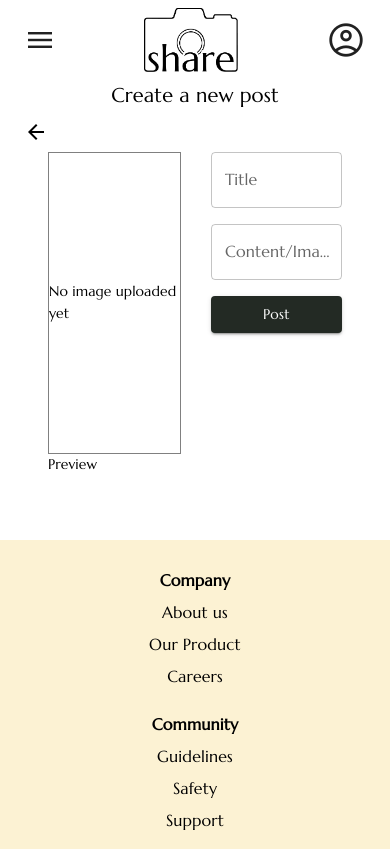
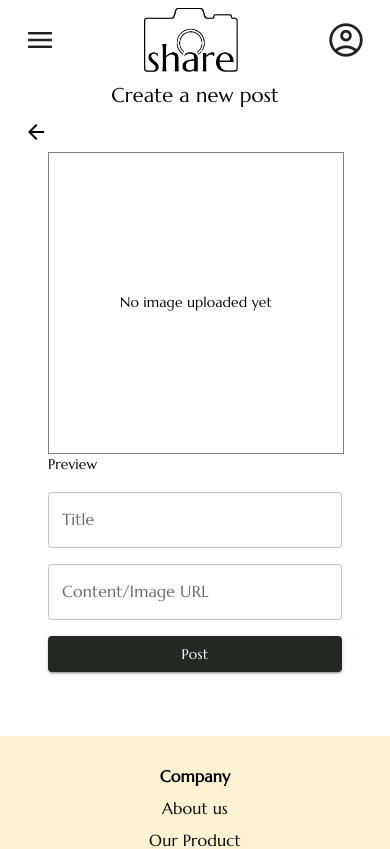
Before and after one commit to nathaliegustafsson/User-Based-Content, a React (Vite) app in the folder client/: page / in a window 390 px wide. Shown: the top 849 px of the page. Built offline with nearby package versions, Linux system fonts and the light colour scheme.

Commit message:
Made create post responsive

```diff
--- a/client/src/components/CreatePost.tsx
+++ b/client/src/components/CreatePost.tsx
@@ -5,6 +5,8 @@ import {
   IconButton,
   TextField,
   Typography,
+  useMediaQuery,
+  useTheme,
 } from "@mui/material";
 import { useFormik } from "formik";
 import { CSSProperties, ChangeEvent, useState } from "react";
@@ -22,6 +24,8 @@ export type CreateProfileValues = Yup.InferType<typeof CreatePostSchema>;
 
 function CreatePost() {
   const [imageUrl, setImageUrl] = useState<string | undefined>(undefined);
+  const theme = useTheme();
+  const isSmallScreen = useMediaQuery(theme.breakpoints.down("sm"));
 
   const formik = useFormik<CreateProfileValues>({
     initialValues: {
@@ -55,7 +59,11 @@ function CreatePost() {
         sx={{ color: "black" }}>
         arrow_back
       </IconButton>
-      <Container sx={{ display: "flex" }}>
+      <Container
+        sx={{
+          display: "flex",
+          flexDirection: isSmallScreen ? "column" : "row",
+        }}>
         <Container sx={{ display: "flex", flexDirection: "column" }}>
           {imageUrl && (
             <Box
@@ -80,7 +88,10 @@ function CreatePost() {
           )}
           <Typography variant="subtitle2">Preview</Typography>
         </Container>
-        <Container>
+        <Container
+          sx={{
+            marginTop: isSmallScreen ? "1rem" : "0",
+          }}>
           <form onSubmit={formik.handleSubmit} style={rootStyle}>
             <TextField
               id="title"
```
